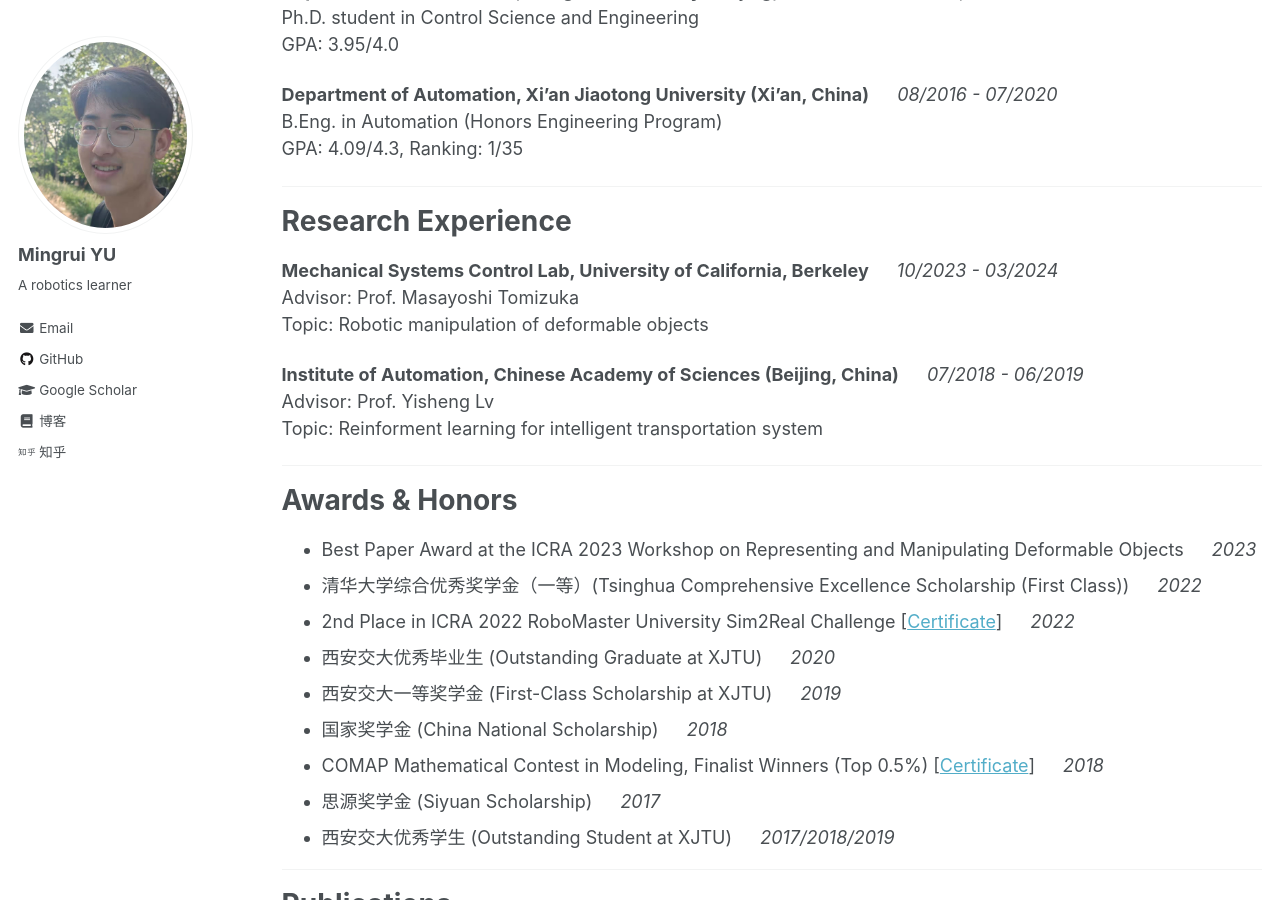
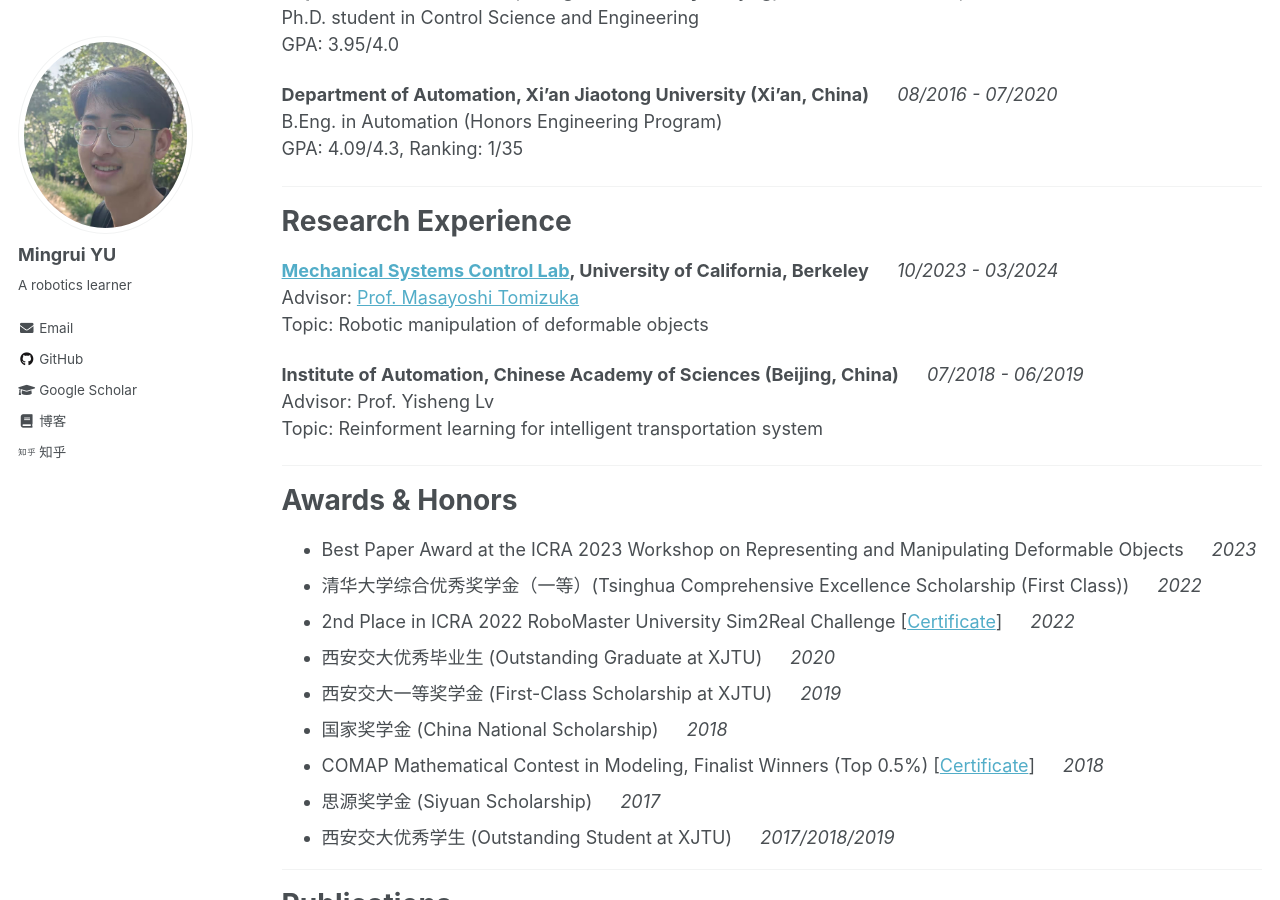
Before and after one commit to Mingrui-Yu/Mingrui-Yu.github.io, a Jekyll site: the page built from _pages/about.md, in a window 1280 px wide and 900 px high, scrolled down 544 px. Built offline with Jekyll 4.4.1, drawn with Linux system fonts in a browser that asks for light colours; part of the change alters nothing that is shown.

```diff
--- a/_pages/about.md
+++ b/_pages/about.md
@@ -34,8 +34,8 @@ GPA: 4.09/4.3, Ranking: 1/35
 
 Research Experience
 ======
-**Mechanical Systems Control Lab, University of California, Berkeley** &emsp; *10/2023 - 03/2024*
-Advisor: Prof. Masayoshi Tomizuka
+**[Mechanical Systems Control Lab](https://msc.berkeley.edu/), University of California, Berkeley** &emsp; *10/2023 - 03/2024*
+Advisor: [Prof. Masayoshi Tomizuka](https://me.berkeley.edu/people/masayoshi-tomizuka/)
 Topic: Robotic manipulation of deformable objects
 
 **Institute of Automation, Chinese Academy of Sciences (Beijing, China)** &emsp; *07/2018 - 06/2019*
```
